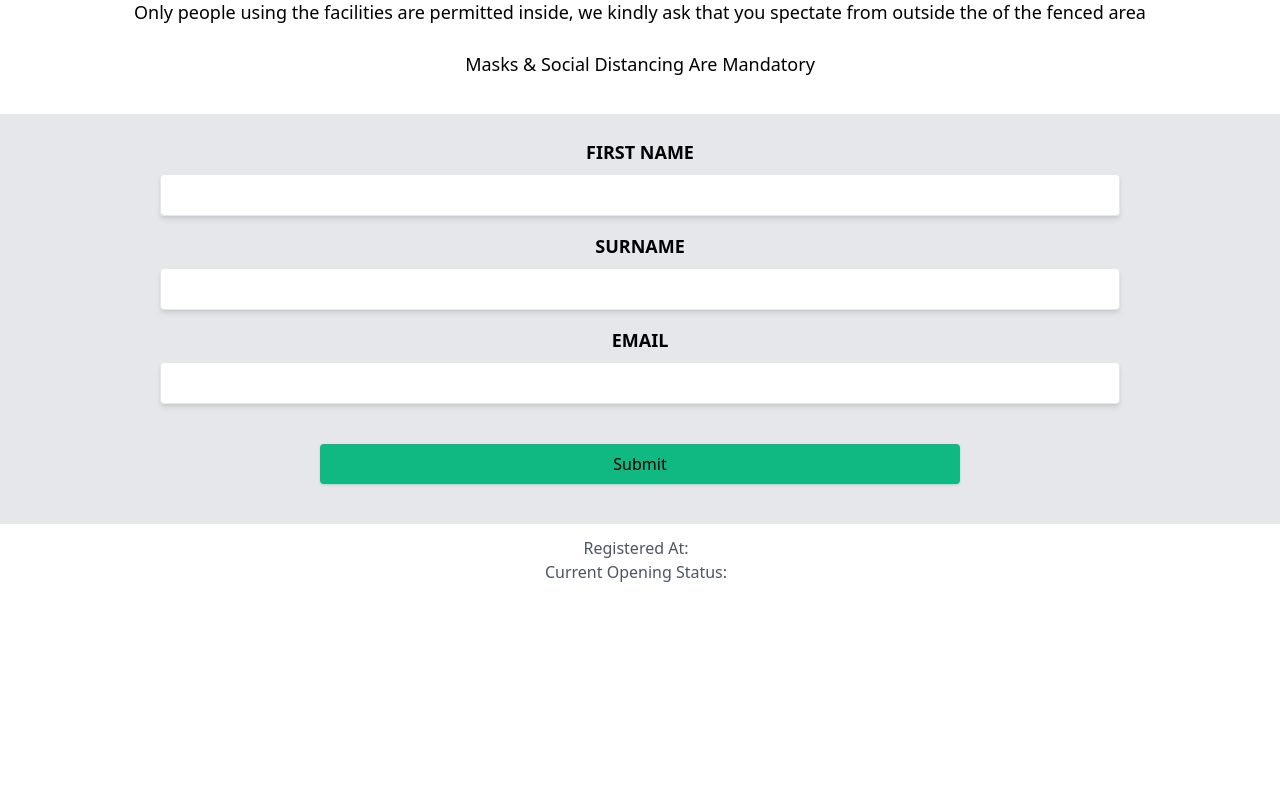
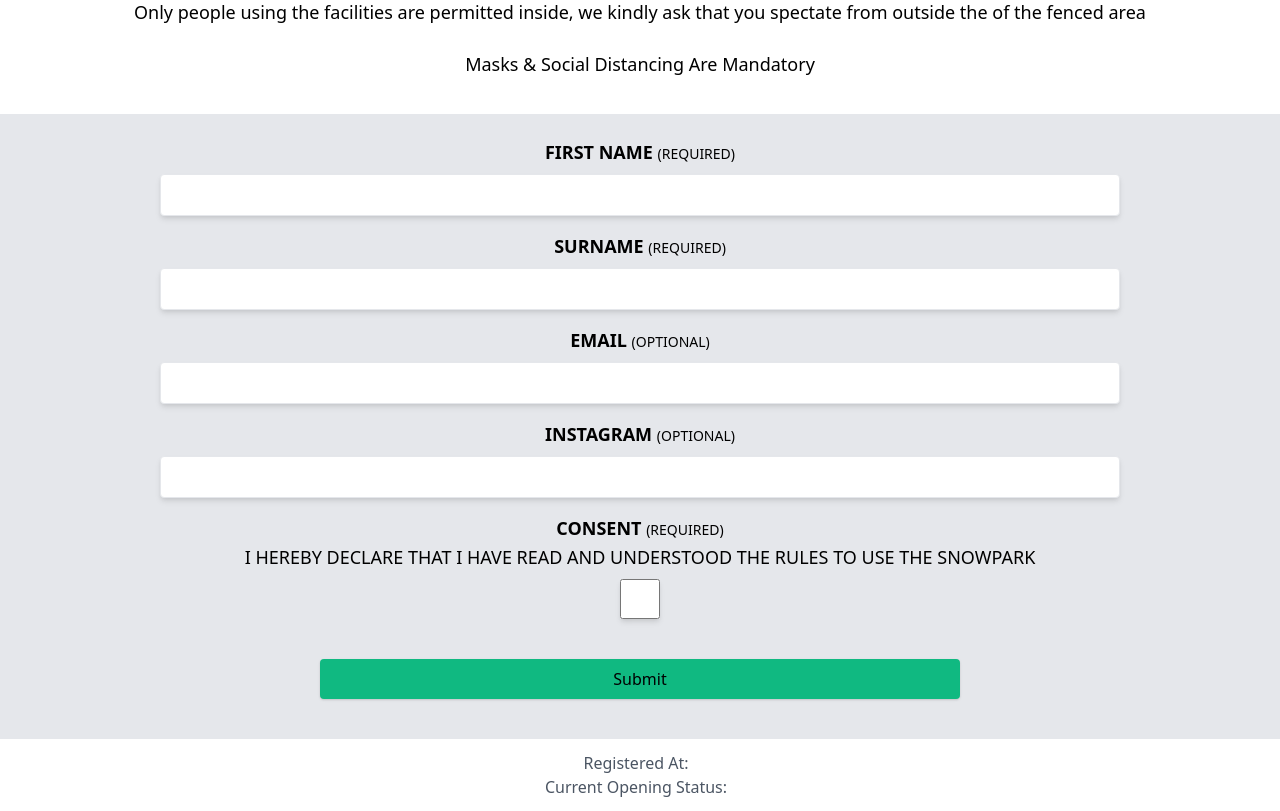
Before and after one commit to bratside5/DC_Park_Tignes, a React (Create React App) app in the folder client/: page / in a window 1280 px wide. Shown: the part 1280-2091 px from the top of the page. Before the commit the page ends 1876 px from the top, so only its background shows below. Built offline with nearby package versions, Linux system fonts and the light colour scheme; no server answers.

Commit message:
validations

```diff
--- a/client/src/components/SignIn.js
+++ b/client/src/components/SignIn.js
@@ -4,6 +4,50 @@ import logo from "../assets/logo.jpeg";
 import Lang from "./Lang";
 
 const SignIn = () => {
+  return (
+    <>
+      <Header />
+      <Form />
+      <GetData />
+    </>
+  );
+};
+
+export default SignIn;
+
+// Header Component
+
+const Header = () => {
+  return (
+    <section>
+      <div className="container">
+        <img src={logo} alt="" />
+      </div>
+      <div className="container mx-auto px-3">
+        <h1 className="text-4xl text-center">Welcome to DC Snowpark Tignes</h1>
+      </div>
+      <div className="py-6">
+        <Lang />
+      </div>
+      <div className="container mx-auto">
+        <h1 className="text-xl text-center font-medium py-3">
+          Please Sign In Below To Use The Park
+        </h1>
+        <h2 className="text-lg text-center font-light py-3">
+          Only people using the facilities are permitted inside, we kindly ask
+          that you spectate from outside the of the fenced area
+        </h2>
+        <h2 className="text-lg text-center font-light py-3">
+          Masks & Social Distancing Are Mandatory
+        </h2>
+      </div>
+    </section>
+  );
+};
+
+// Form Component
+
+export const Form = () => {
   const newDate = new Date();
   const formData = {
     defaultValues: {
@@ -37,39 +81,14 @@ const SignIn = () => {
       }
     );
     const data = await response.json();
-    if (data.errors) {
-      // setServerErrors(data.errors);
+    if (errors) {
+      console.log(errors);
     } else {
       console.log("success, redirect to home page");
     }
     setSubmitting(false);
   };
   return (
-    <>
-      <main className="antialiased overflow-hidden">
-        <div className="container">
-          <img src={logo} alt="" />
-        </div>
-        <div className="container mx-auto px-3">
-          <h1 className="text-4xl text-center">
-            Welcome to DC Snowpark Tignes
-          </h1>
-        </div>
-        <div className="py-6">
-          <Lang />
-        </div>
-        <div className="container mx-auto">
-          <h1 className="text-xl text-center font-medium py-3">
-            Please Sign In Below To Use The Park
-          </h1>
-          <h2 className="text-lg text-center font-light py-3">
-            Only people using the facilities are permitted inside, we kindly ask
-            that you spectate from outside the of the fenced area
-          </h2>
-          <h2 className="text-lg text-center font-light py-3">
-            Masks & Social Distancing Are Mandatory
-          </h2>
-        </div>
     <section className="mt-6 bg-gray-200">
       <form onSubmit={handleSubmit(submitForm)}>
         <div className="flex flex-col items-center justify-center mt-4 pt-6">
@@ -77,68 +96,109 @@ const SignIn = () => {
             htmlFor="firstName"
             className="text-center mb-2 uppercase font-bold text-lg text-grey-darkest"
           >
-                First Name
+            First Name <span className="font-light text-sm"> (Required)</span>
           </label>
           <input
             className="rounded shadow-md w-3/4 border py-2 px-3 text-grey-darkest"
             name="firstName"
-                ref={register}
+            ref={register({
+              required: "First Name is required.",
+              message: "First Name is required.",
+            })}
           />
+          {errors.firstName && (
+            <p className="errorMsg">{errors.firstName.message}</p>
+          )}
         </div>
 
         <div className="flex flex-col items-center justify-center pt-4">
           <label
-                htmlFor="firstName"
+            htmlFor="surName"
             className="text-center mb-2 uppercase font-bold text-lg text-grey-darkest"
           >
-                Surname
+            Surname <span className="font-light text-sm"> (Required)</span>
           </label>
           <input
             className="rounded shadow-md w-3/4 border py-2 px-3 text-grey-darkest"
-                name="firstName"
-                ref={register}
+            name="surName"
+            ref={register({
+              required: "Surname is required.",
+              message: "Surname is required.",
+            })}
           />
+          {errors.surName && (
+            <p className="errorMsg">{errors.surName.message}</p>
+          )}
         </div>
 
         <div className="flex flex-col items-center justify-center pt-4">
           <label
-                htmlFor="firstName"
+            htmlFor="email"
             className="text-center mb-2 uppercase font-bold text-lg text-grey-darkest"
           >
-                Email
+            Email <span className="font-light text-sm"> (optional)</span>
           </label>
           <input
             className="rounded shadow-md w-3/4 border py-2 px-3 text-grey-darkest"
-                name="firstName"
-                ref={register}
+            name="email"
+            ref={register({
+              pattern: {
+                value: /^[^@ ]+@[^@ ]+\.[^@ .]{2,}$/,
+                message: "Email is not valid.",
+              },
+            })}
           />
+          {errors.email && <p className="errorMsg">{errors.email.message}</p>}
         </div>
 
-            {/* <div>
-                <label htmlFor="lastName">Last Name</label>
-                <input name="lastName" placeholder="luo" ref={register} />
+        <div className="flex flex-col items-center justify-center pt-4">
+          <label
+            htmlFor="instagram"
+            className="text-center mb-2 uppercase font-bold text-lg text-grey-darkest"
+          >
+            Instagram <span className="font-light text-sm"> (optional)</span>
+          </label>
+          <input
+            className="rounded shadow-md w-3/4 border py-2 px-3 text-grey-darkest"
+            name="instagram"
+            ref={register({
+              pattern: {
+                value: /@^[a-zA-Z0-9._]+$/,
+                message: "Instagram Account is not valid.",
+              },
+            })}
+          />
+          {errors.instagram && (
+            <p className="errorMsg">{errors.instagram.message}</p>
+          )}
         </div>
 
-                <div>
-                <label htmlFor="email">Email</label>
+        <div className="flex flex-col items-center justify-center pt-4">
+          <label
+            htmlFor="consent"
+            className="text-center mb-2 uppercase font-bold text-lg text-grey-darkest"
+          >
+            Consent <span className="font-light text-sm"> (Required)</span>
+            <hr />
+            <span className="font-light text-md">
+              I hereby declare that I have read and understood the rules to use
+              the snowpark
+            </span>
+          </label>
           <input
-                name="email"
-                placeholder="bluebill1049@hotmail.com"
-                type="email"
-                ref={register}
+            type="checkbox"
+            className="rounded shadow-md text-grey-darkest"
+            name="consent"
+            style={{ width: 40, height: 40, transform: "2.5" }}
+            ref={register({
+              required: "Consent is required.",
+              message: "Consent is required.",
+            })}
           />
+          {errors.consent && (
+            <p className="errorMsg">{errors.consent.message}</p>
+          )}
         </div>
-
-                <label htmlFor="sector" className="mr-3">
-                Sector:
-                </label>
-                <select
-                className="rounded shadow-md"
-                name="sector"
-                ref={register}
-                >
-                <option value="Palafour">Palafour</option>
-            </select> */}
 
         <div className="text-center container w-full h-full py-6">
           {submitting ? (
@@ -165,39 +225,35 @@ const SignIn = () => {
         </div>
       </form>
     </section>
-        <GetData />
-      </main>
-    </>
   );
 };
 
-export default SignIn;
+// Fetch Data
 
 export const GetData = (props) => {
-  const [item, setItem] = useState({});
+  const URL = `http://localhost:5000/api`;
+  const [data, setItem] = useState({});
   const fetchItem = async () => {
-    const fetchItem = await fetch(
-      `http://localhost:5000/api/pida/palafour/latest`
-    );
-    const item = await fetchItem.json();
-    setItem(item);
+    const fetchItem = await fetch(URL);
+    const data = await fetchItem.json();
+    setItem(data);
   };
   useEffect(() => {
     fetchItem();
     // eslint-disable-next-line react-hooks/exhaustive-deps
-  }, [item]);
+  }, [data]);
 
   return (
     <>
       <div className="py-3 text-center">
         <div className="text-gray-600 text-muted">
           Registered At:{" "}
-          <span className="ml-2 text-gray-700 font-semibold">{item.date}</span>
+          <span className="ml-2 text-gray-700 font-semibold">{data.date}</span>
         </div>
         <div className="text-gray-600 text-muted">
           Current Opening Status:{" "}
           <span className="ml-2 text-gray-700 font-semibold">
-            {item.isClosed}
+            {data.isClosed}
           </span>
         </div>
       </div>
```
Lines whose indentation alone changed are shown as unchanged.
